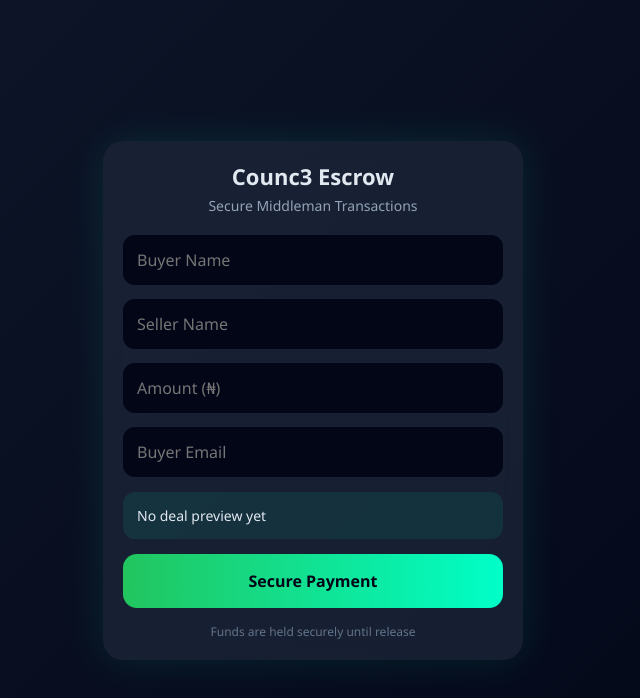
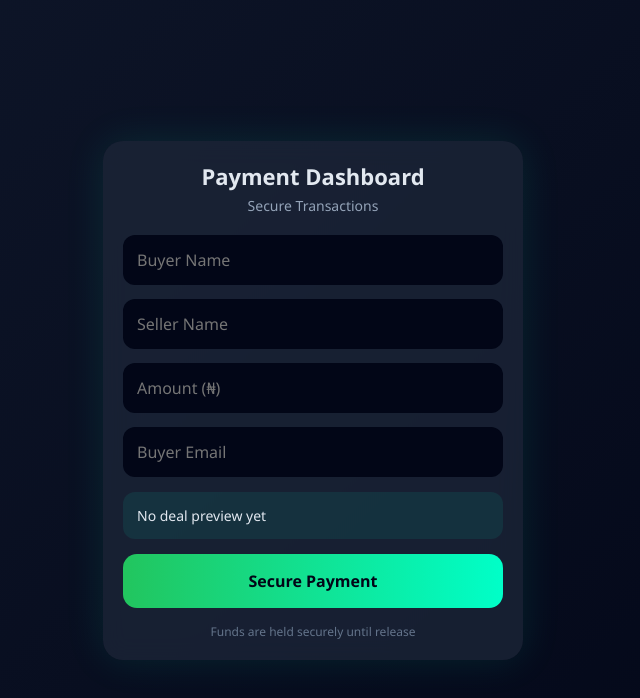
Before and after one commit to Michaelcodes1/Paymentsitee, a plain HTML site: page index.html in a window 1280 px wide. Shown: the whole page, without its empty margins (327-967 px from the left). Drawn offline with Linux system fonts and the light colour scheme.

Commit message:
Update title and headings to 'Payment Dashboard'

```diff
--- a/index.html
+++ b/index.html
@@ -2,7 +2,7 @@
 <html lang="en">
 <head>
 <meta charset="UTF-8">
-<title>Counc3 Escrow</title>
+<title>Payment Dashboard</title>
 <script src="https://js.paystack.co/v1/inline.js"></script>
 
 <style>
@@ -125,8 +125,8 @@ button:hover {
 <body>
 
 <div class="container">
-  <h1>Counc3 Escrow</h1>
-  <p class="subtitle">Secure Middleman Transactions</p>
+  <h1>Payment Dashboard</h1>
+  <p class="subtitle">Secure Transactions</p>
 
   <div class="input-group"><input type="text" id="buyer" placeholder="Buyer Name"></div>
   <div class="input-group"><input type="text" id="seller" placeholder="Seller Name"></div>
```
